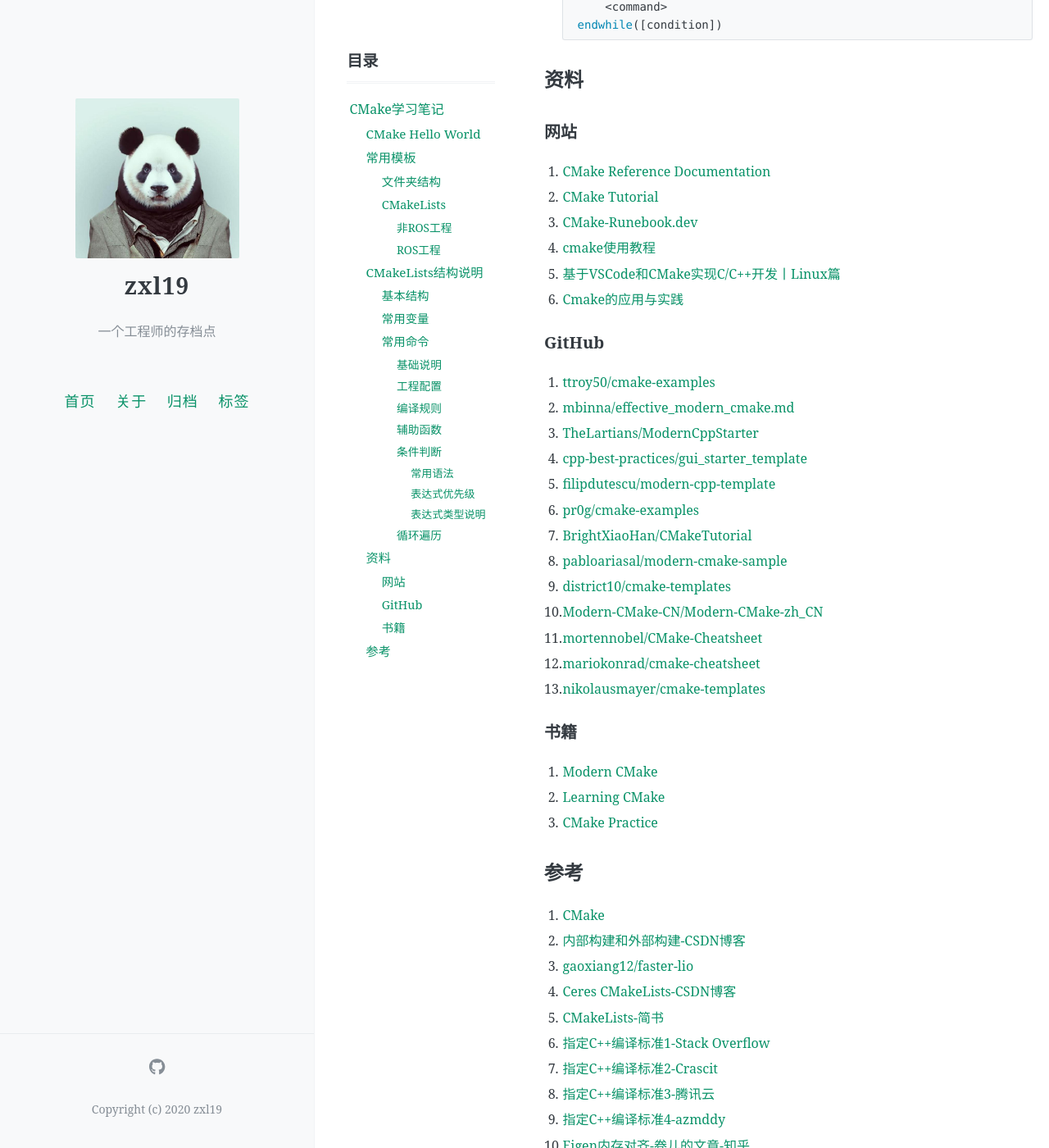
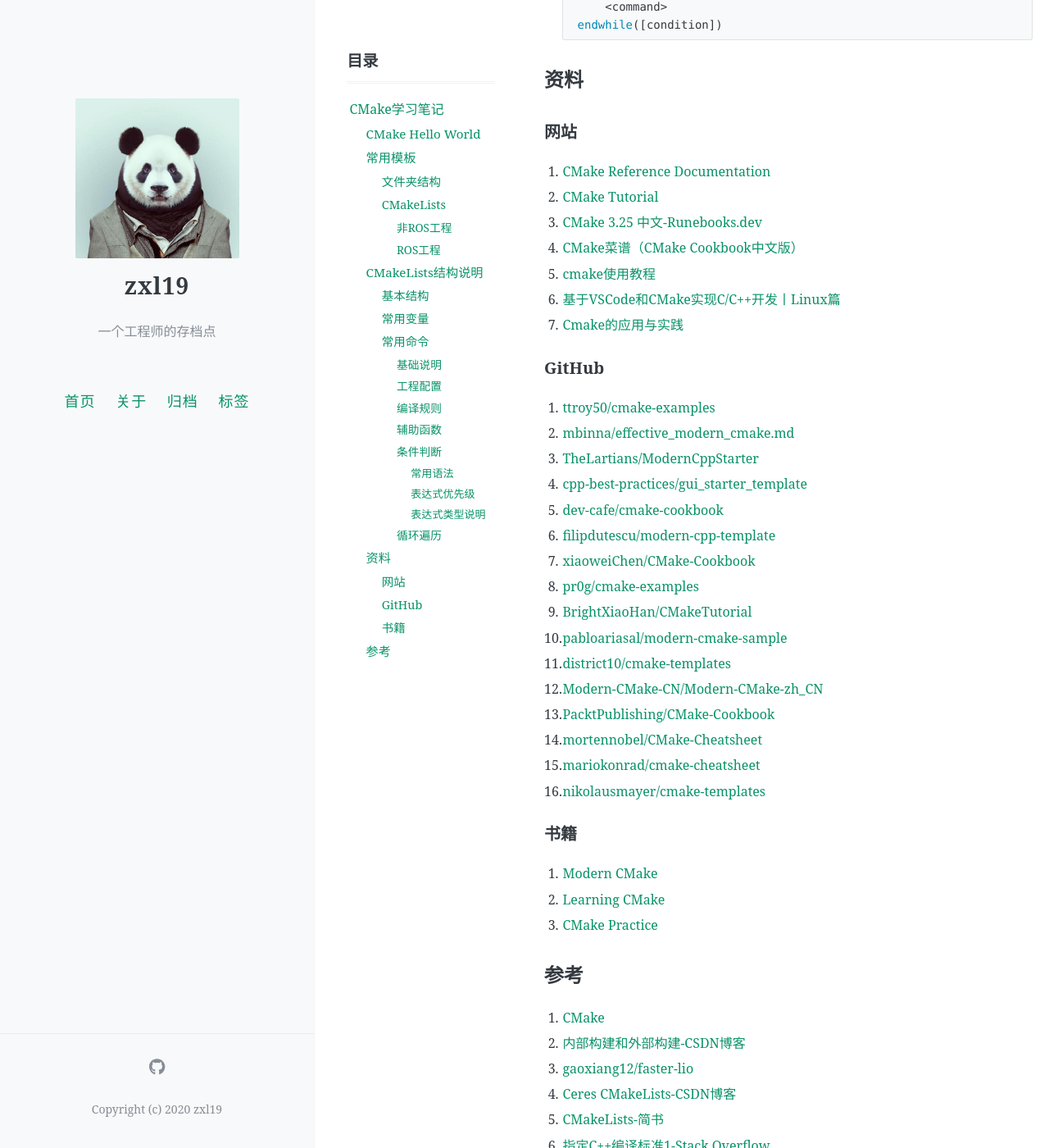
Before and after one commit to zxl19/zxl19.github.io, a Jekyll site: the page built from _posts/2021-03-28-cmake-note.md, in a window 1280 px wide and 1400 px high, scrolled down 16400 px. Shown: the whole window at 82% size. Built offline with Jekyll 4.4.1, drawn with Linux system fonts in a browser that asks for light colours; comment, search, counter and statistics services are not loaded.

Commit message:
Update Posts

```diff
--- a/_posts/2021-03-28-cmake-note.md
+++ b/_posts/2021-03-28-cmake-note.md
@@ -724,10 +724,11 @@ endif()
 
 1. [CMake Reference Documentation](https://cmake.org/cmake/help/latest/index.html)
 2. [CMake Tutorial](https://cmake.org/cmake/help/latest/guide/tutorial/index.html)
-3. [CMake-Runebook.dev](https://runebook.dev/zh-CN/docs/cmake/-index-)
-4. [cmake使用教程](https://juejin.cn/post/6844903557183832078)
-5. [基于VSCode和CMake实现C/C++开发丨Linux篇](https://www.bilibili.com/video/BV1fy4y1b7TC)
-6. [Cmake的应用与实践](https://www.bilibili.com/video/BV17J411m7o1)
+3. [CMake 3.25 中文-Runebooks.dev](https://runebook.dev/zh-CN/docs/cmake/-index-)
+4. [CMake菜谱（CMake Cookbook中文版）](https://www.bookstack.cn/books/CMake-Cookbook)
+5. [cmake使用教程](https://juejin.cn/post/6844903557183832078)
+6. [基于VSCode和CMake实现C/C++开发丨Linux篇](https://www.bilibili.com/video/BV1fy4y1b7TC)
+7. [Cmake的应用与实践](https://www.bilibili.com/video/BV17J411m7o1)
 
 ### GitHub
 
@@ -735,15 +736,18 @@ endif()
 2. [mbinna/effective_modern_cmake.md](https://gist.github.com/mbinna/c61dbb39bca0e4fb7d1f73b0d66a4fd1)
 3. [TheLartians/ModernCppStarter](https://github.com/TheLartians/ModernCppStarter)
 4. [cpp-best-practices/gui_starter_template](https://github.com/cpp-best-practices/gui_starter_template)
-5. [filipdutescu/modern-cpp-template](https://github.com/filipdutescu/modern-cpp-template)
-6. [pr0g/cmake-examples](https://github.com/pr0g/cmake-examples)
-7. [BrightXiaoHan/CMakeTutorial](https://github.com/BrightXiaoHan/CMakeTutorial)
-8. [pabloariasal/modern-cmake-sample](https://github.com/pabloariasal/modern-cmake-sample)
-9. [district10/cmake-templates](https://github.com/district10/cmake-templates)
-10. [Modern-CMake-CN/Modern-CMake-zh_CN](https://github.com/Modern-CMake-CN/Modern-CMake-zh_CN)
-11. [mortennobel/CMake-Cheatsheet](https://github.com/mortennobel/CMake-Cheatsheet)
-12. [mariokonrad/cmake-cheatsheet](https://github.com/mariokonrad/cmake-cheatsheet)
-13. [nikolausmayer/cmake-templates](https://github.com/nikolausmayer/cmake-templates)
+5. [dev-cafe/cmake-cookbook](https://github.com/dev-cafe/cmake-cookbook)
+6. [filipdutescu/modern-cpp-template](https://github.com/filipdutescu/modern-cpp-template)
+7. [xiaoweiChen/CMake-Cookbook](https://github.com/xiaoweiChen/CMake-Cookbook)
+8. [pr0g/cmake-examples](https://github.com/pr0g/cmake-examples)
+9. [BrightXiaoHan/CMakeTutorial](https://github.com/BrightXiaoHan/CMakeTutorial)
+10. [pabloariasal/modern-cmake-sample](https://github.com/pabloariasal/modern-cmake-sample)
+11. [district10/cmake-templates](https://github.com/district10/cmake-templates)
+12. [Modern-CMake-CN/Modern-CMake-zh_CN](https://github.com/Modern-CMake-CN/Modern-CMake-zh_CN)
+13. [PacktPublishing/CMake-Cookbook](https://github.com/PacktPublishing/CMake-Cookbook)
+14. [mortennobel/CMake-Cheatsheet](https://github.com/mortennobel/CMake-Cheatsheet)
+15. [mariokonrad/cmake-cheatsheet](https://github.com/mariokonrad/cmake-cheatsheet)
+16. [nikolausmayer/cmake-templates](https://github.com/nikolausmayer/cmake-templates)
 
 ### 书籍
 
```
Also changed, not shown: _posts/2021-05-25-slam-tool.md (+21 -12 lines), _posts/2021-05-31-awesome-list.md (+9 -0 lines).
